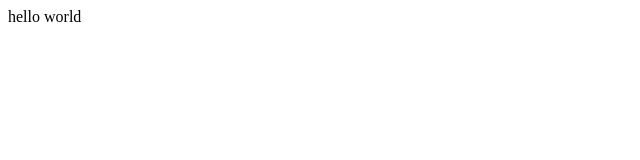
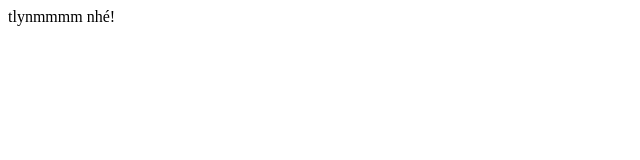
Before and after one commit to tlynmm/github-demo, a plain HTML site: page about.html in a window 1280 px wide. Shown: the full height of the page, 0-640 px from the left. Drawn offline with Linux system fonts and the light colour scheme.

Commit message:
Update about.html

```diff
--- a/about.html
+++ b/about.html
@@ -6,6 +6,6 @@
     <title>Document</title>
 </head>
 <body>
-    hello world
+    tlynmmmm nhé!
 </body>
 </html>
```
